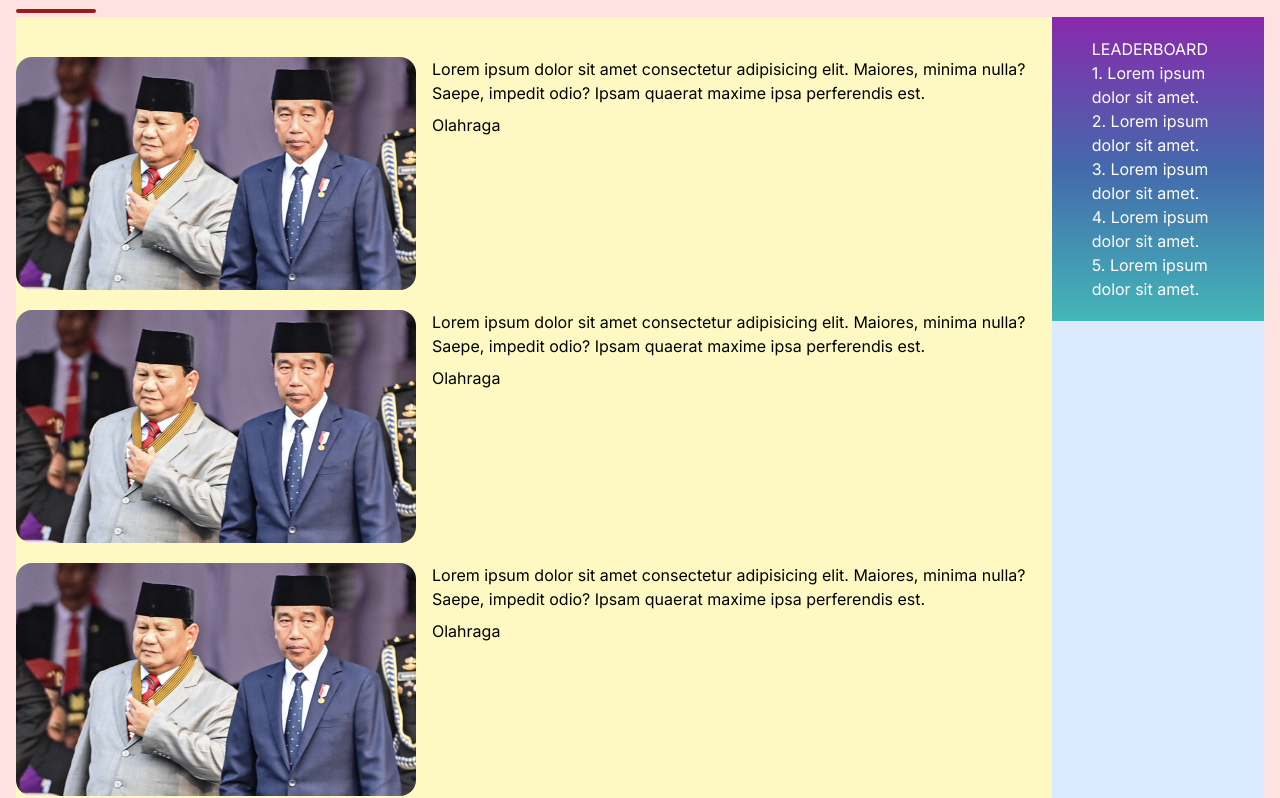
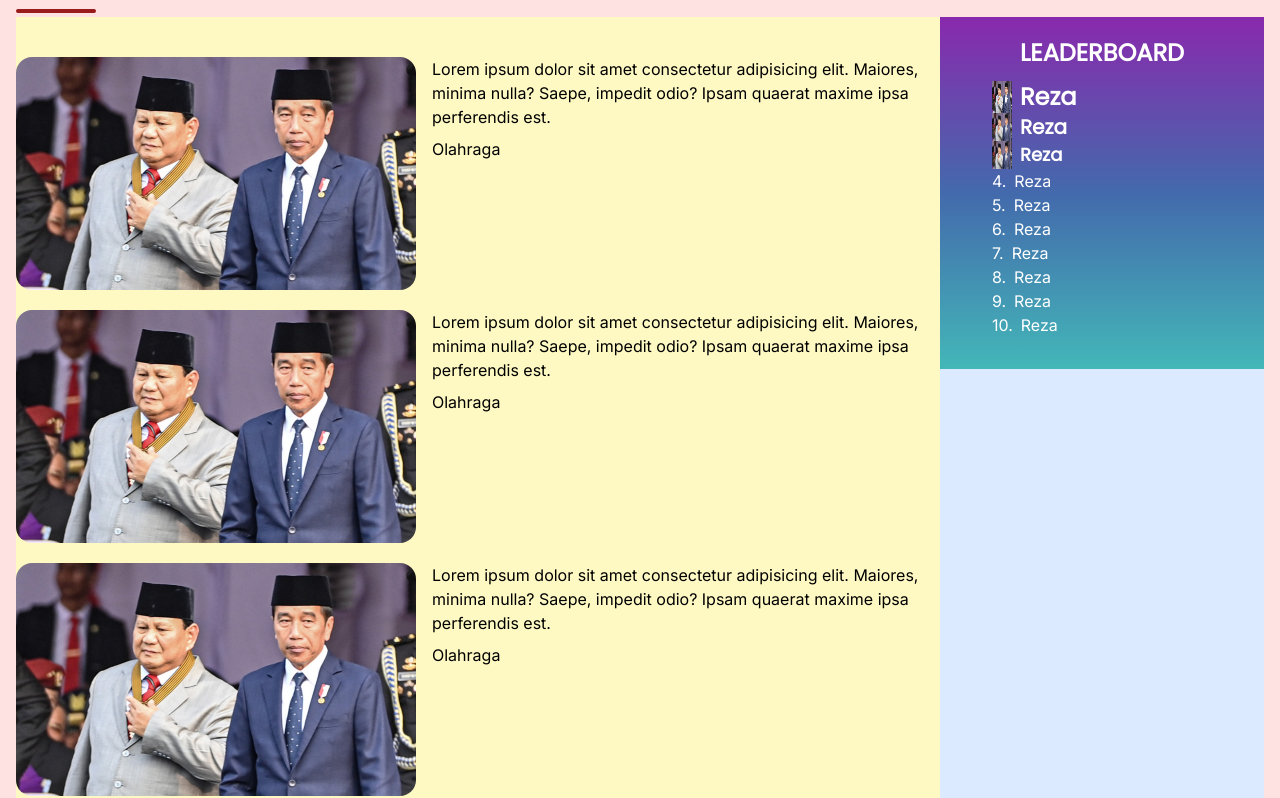
Before and after one commit to davarega/davarega.github.io, a Next.js app: page / in a window 1280 px wide. Shown: the part 1508-2306 px from the top of the page. Built offline with nearby package versions, Linux system fonts and the light colour scheme; a web font is replaced by a local one.

Commit message:
menambah dokumentasi, data berita, bagian 3

```diff
--- a/app/page.tsx
+++ b/app/page.tsx
@@ -1,13 +1,61 @@
+import React from "react";
 import Image from "next/image";
+
+type newsItem = {
+	title?: string;
+	category?: string;
+	image?: string;
+	date?: string;
+}
+
+type leaderboardItem = {
+	pos?: string;
+	name: string;
+	classname?: string;
+	score?: number;
+}
+
+const recentNews: newsItem[] = [
+	{
+		title: "Lorem ipsum dolor sit amet consectetur adipisicing elit. Maiores, minima nulla? Saepe, impedit odio? Ipsam quaerat maxime ipsa perferendis est.",
+		category: "Olahraga",
+		image: "/images/temp.jpg"
+	},
+	{
+		title: "Lorem ipsum dolor sit amet consectetur adipisicing elit. Maiores, minima nulla? Saepe, impedit odio? Ipsam quaerat maxime ipsa perferendis est.",
+		category: "Olahraga",
+		image: "/images/temp.jpg"
+	},
+	{
+		title: "Lorem ipsum dolor sit amet consectetur adipisicing elit. Maiores, minima nulla? Saepe, impedit odio? Ipsam quaerat maxime ipsa perferendis est.",
+		category: "Olahraga",
+		image: "/images/temp.jpg"
+	}
+]
+
+const leaderboardTop: leaderboardItem[] = [
+	{ pos: "/images/temp.jpg", name: "Reza", classname: "text-2xl" },
+	{ pos: "/images/temp.jpg", name: "Reza", classname: "text-xl" },
+	{ pos: "/images/temp.jpg", name: "Reza", classname: "text-lg" }
+]
+
+const leaderboard: leaderboardItem[] = [
+	{ pos: "4.", name: "Reza" },
+	{ pos: "5.", name: "Reza" },
+	{ pos: "6.", name: "Reza" },
+	{ pos: "7.", name: "Reza" },
+	{ pos: "8.", name: "Reza" },
+	{ pos: "9.", name: "Reza" },
+	{ pos: "10.", name: "Reza" },
+]
 
 export default function Home() {
 	return (
 		<div>
-      <div
-        id="1"
-        className="bg-gradient-to-b from-purple-mate via-blue-mate to-blue-dash flex justify-center items-center"
-      >
+			{/* Section 1 */}
+			<div id="1" className="bg-gradient-to-b from-purple-mate via-blue-mate to-blue-dash flex justify-center items-center">
 				<div className="container px-4 mx-auto flex gap-10 py-20">
+					{/* Berita besar */}
 					<Image
 						src="/images/temp.jpg"
 						alt="Asep News"
@@ -15,6 +63,7 @@ export default function Home() {
 						width={1080}
 						height={0}
 					/>
+					{/* Berita kecil */}
 					<div className="flex flex-col justify-between">
 						<Image
 							src="/images/temp.jpg"
@@ -33,6 +82,7 @@ export default function Home() {
 					</div>
 				</div>
 			</div>
+			{/* Section 2 */}
 			<div id="2" className="bg-white text-black">
 				<div className="container px-4 mx-auto gap-10 py-10 bg-red-100">
 					<div>
@@ -40,74 +90,105 @@ export default function Home() {
 						<hr className="w-20 h-1 my-1 bg-red-800 border-0 rounded" />
 					</div>
 					<div className="flex">
+						{/* List berita terbaru */}
 						<div className="flex flex-col gap-5 py-10 bg-yellow-100">
+							{/* Load berita */}
+							{recentNews.map((item, index) => (
 								<div className="flex gap-4">
 									<Image
-                  src="/images/temp.jpg"
-                  alt="Asep News"
+										src={item.image ?? "/images/temp.jpg"}
+										alt={item.title?.slice(0, 10) ?? index.toString()}
 										className="rounded-2xl"
 										width={400}
 										height={0}
 									/>
-                <div className="">
-                  <h1 className="">
-                    Lorem ipsum dolor sit amet consectetur adipisicing elit.
-                    Maiores, minima nulla? Saepe, impedit odio? Ipsam quaerat
-                    maxime ipsa perferendis est.
-                  </h1>
-                  <p className="pt-2">Olahraga</p>
+									<div>
+										<p className="">{item.title}</p>
+										<p className="pt-2">{item.category}</p>
 									</div>
 								</div>
-              <div className="flex gap-4">
+							))}
+						</div>
+						{/* List leaderboard */}
+						<div className="bg-blue-100">
+							<div className="flex flex-col px-8 text-white bg-gradient-to-b from-purple-mate via-blue-mate to-blue-dash">
+								<h1 className="px-12 pt-5 pb-3 font-poppins font-bold text-2xl">LEADERBOARD</h1>
+								<div className="mx-5 pb-8">
+									{/* List leaderboard 1 - 3 */}
+									{leaderboardTop.map((item, index) => (
+										<div className={`flex gap-2 font-poppins font-semibold ${item.classname}`}>
+											{item.pos && (
 												<Image
-                  src="/images/temp.jpg"
-                  alt="Asep News"
-                  className="rounded-2xl"
-                  width={400}
-                  height={0}
+													src={item.pos}
+													alt={index.toString()}
+													width={20}
+													height={20}
 												/>
-                <div className="">
-                  <h1 className="">
-                    Lorem ipsum dolor sit amet consectetur adipisicing elit.
-                    Maiores, minima nulla? Saepe, impedit odio? Ipsam quaerat
-                    maxime ipsa perferendis est.
-                  </h1>
-                  <p className="pt-2">Olahraga</p>
+											)}
+											<p>{item.name}</p>
+											<p>{item.score}</p>
 										</div>
+									))}
+									{/* List leaderboard 4 - 10 */}
+									{leaderboard.map((item, index) => (
+										<div className="flex gap-2">
+											<p>{item.pos}</p>
+											<p>{item.name}</p>
+											<p>{item.score}</p>
 										</div>
-              <div className="flex gap-4">
-                <Image
-                  src="/images/temp.jpg"
-                  alt="Asep News"
-                  className="rounded-2xl"
-                  width={400}
-                  height={0}
-                />
-                <div className="">
-                  <h1 className="">
-                    Lorem ipsum dolor sit amet consectetur adipisicing elit.
-                    Maiores, minima nulla? Saepe, impedit odio? Ipsam quaerat
-                    maxime ipsa perferendis est.
-                  </h1>
-                  <p className="pt-2">Olahraga</p>
-                </div>
-              </div>
-            </div>
-            <div className="bg-blue-100">
-              <div className="px-10 py-5 text-white bg-gradient-to-b from-purple-mate via-blue-mate to-blue-dash">
-                <h1>LEADERBOARD</h1>
-                <div>
-                  <h1>1. Lorem ipsum dolor sit amet.</h1>
-                  <h1>2. Lorem ipsum dolor sit amet.</h1>
-                  <h1>3. Lorem ipsum dolor sit amet.</h1>
-                  <h1>4. Lorem ipsum dolor sit amet.</h1>
-                  <h1>5. Lorem ipsum dolor sit amet.</h1>
+									))}
 								</div>
 							</div>
 						</div>
 					</div>
 				</div>
 			</div>
+			{/* Section 3 */}
+			<div id="3" className="bg-white text-black">
+				<div className="container px-4 mx-auto py-10 flex flex-col items-center">
+					<h1 className="text-2xl font-poppins font-semibold">
+						REKOMENDASI UNTUK ANDA
+						<hr className="w-48 h-1 left-0 relative my-1 bg-red-800 border-0 rounded" />
+					</h1>
+					<div className="grid grid-cols-3 gap-8">
+						<div className="max-w-md max-h-96">
+							<Image
+								src="/images/temp.jpg"
+								alt="Asep News"
+								width={500}
+								height={0}
+							/>
+							<p className="rounded-full bg-purple-500 w-fit my-3 px-5 py-1 text-white">Politik</p>
+							<p className="line-clamp-2 font-poppins font-medium text-xl">Lorem ipsum dolor sit amet consectetur, adipisicing elit. Sed tempora tenetur aperiam placeat voluptatum odit iste perspiciatis minus nesciunt recusandae!</p>
+							<p className="text-gray-400">DD/MM/YYYY</p>
+						</div>
+						<Image
+							src="/images/temp.jpg"
+							alt="Asep News"
+							width={448}
+							height={0}
+						/>
+						<Image
+							src="/images/temp.jpg"
+							alt="Asep News"
+							width={448}
+							height={0}
+						/>
+						<Image
+							src="/images/temp.jpg"
+							alt="Asep News"
+							width={448}
+							height={0}
+						/>
+						<Image
+							src="/images/temp.jpg"
+							alt="Asep News"
+							width={400}
+							height={0}
+						/>
+					</div>
+				</div>
+			</div>
 		</div>
 	);
 }
```
Lines whose indentation alone changed are shown as unchanged.
